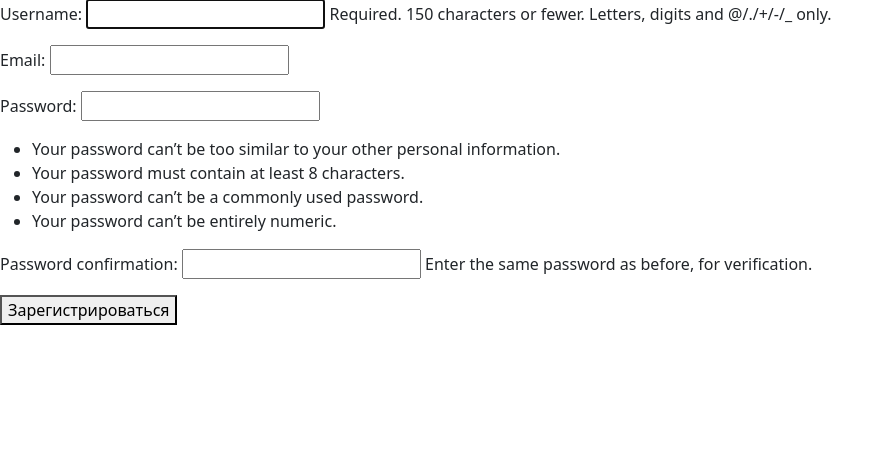
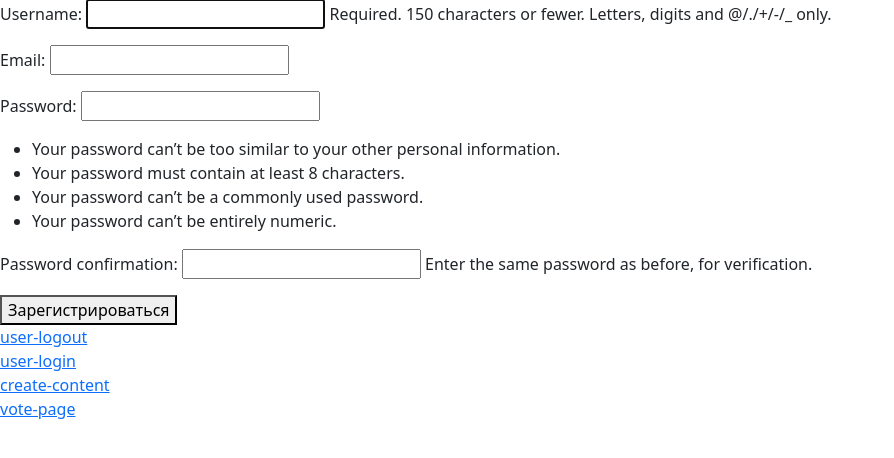
Before and after one commit to Sanzharkhannn/DIPLOM, a Django app: page /register/ in a window 1280 px wide. Shown: the part 57-515 px from the top of the page, without its empty margins (0-894 px from the left). Run offline with Django 4.2, Linux system fonts and the light colour scheme.

Commit message:
html changed added urls in html

```diff
--- a/python/vote/choose/templates/choose/index.html
+++ b/python/vote/choose/templates/choose/index.html
@@ -8,7 +8,11 @@
 {% block content %}
 <body>
     <h1 class="col-sm-4">Добро пожаловать, {{ user.username }}</h1>
-    <a href="{% url 'choose:user-logout' %}">Выйти</a>
+
+    <a href="{% url 'choose:user-logout' %}">user-logout</a><br>
+    <a href="{% url 'choose:vote-success' %}">vote-success</a><br>
+    <a href="{% url 'choose:create-content' %}">create-content</a><br>
+    <a href="{% url 'choose:vote-page' %}">vote-page</a><br>
 
     <p>Default content</p>
 </body>
--- a/python/vote/choose/templates/choose/login.html
+++ b/python/vote/choose/templates/choose/login.html
@@ -16,4 +16,9 @@
         <button type="submit">Войти</button>
     </form>
 
+    <a href="{% url 'choose:user-logout' %}">user-logout</a><br>
+    <a href="{% url 'choose:user-register' %}">user-register</a><br>
+    <a href="{% url 'choose:create-content' %}">create-content</a><br>
+    <a href="{% url 'choose:vote-page' %}">vote-page</a><br>
+
 {% endblock %}
--- a/python/vote/choose/templates/choose/register.html
+++ b/python/vote/choose/templates/choose/register.html
@@ -9,4 +9,9 @@
         {{ form.as_p }}
         <button type="submit">Зарегистрироваться</button>
     </form>
+
+    <a href="{% url 'choose:user-logout' %}">user-logout</a><br>
+    <a href="{% url 'choose:user-login' %}">user-login</a><br>
+    <a href="{% url 'choose:create-content' %}">create-content</a><br>
+    <a href="{% url 'choose:vote-page' %}">vote-page</a><br>
 {% endblock %}
--- a/python/vote/choose/templates/choose/vote.html
+++ b/python/vote/choose/templates/choose/vote.html
@@ -19,4 +19,6 @@
         </form>
     </section>
 
+    <a href="{% url 'choose:vote-page' %}">Все выборы</a>
+
 {% endblock %}
--- a/python/vote/choose/urls.py
+++ b/python/vote/choose/urls.py
@@ -12,5 +12,5 @@ urlpatterns = [
     path('vote/', views.vote_page, name='vote-page'),
     path('vote/create', views.create_content, name='create-content'),
     path('vote-success/', views.vote_success, name='vote-success'),  # Опционально
-
+    path('vote/user/createvote', views.show_votes, name='vote-page'),
 ]
--- a/python/vote/choose/views.py
+++ b/python/vote/choose/views.py
@@ -1,13 +1,12 @@
 from django.template import loader # type: ignore
-from django.http import HttpResponse # type: ignore
-from django.shortcuts import render # type: ignore
+from django.http import HttpResponse, JsonResponse # type: ignore
+from django.shortcuts import render, redirect, get_object_or_404 # type: ignore
 
-from django.shortcuts import redirect # type: ignore
 from .forms import CustomUserCreationForm, CreateContentForVote
 
 from django.contrib.auth import login as auth_login, authenticate, logout as auth_logout
 from django.contrib.auth.decorators import login_required
-from .models import Content
+from .models import Content, Vote
 
 # Create your views here.
 
@@ -72,3 +71,34 @@ def create_content(request):
 
 def vote_success(request):
     return render(request, 'choose/vote_success.html', {'message': 'Content created successfully!'})
+
+
+@login_required
+def show_votes(request):
+    if request.method == 'POST':
+        content_id = request.POST.get('content_id')
+        vote_type = request.POST.get('vote_type')
+
+        # Получаем объект контента
+        content = get_object_or_404(Content, id=content_id)
+
+        # Проверяем, голосовал ли пользователь ранее за этот контент
+        existing_vote = Vote.objects.filter(voter=request.user, content=content).first()
+        if existing_vote:
+            # Если пользователь уже голосовал, обновляем голос
+            existing_vote.vote_type = vote_type
+            existing_vote.save()
+        else:
+            # Если голос первый, создаём новый
+            Vote.objects.create(voter=request.user, content=content, vote_type=vote_type)
+
+        # Возвращаем JSON-ответ, если голосование происходит через AJAX
+        if request.headers.get('x-requested-with') == 'XMLHttpRequest':
+            return JsonResponse({'success': True, 'message': 'Vote registered!'})
+
+        # Перенаправляем на страницу голосования
+        return redirect('choose:vote-page')
+
+    # Показываем список контентов для голосования
+    contents = Content.objects.all()
+    return render(request, 'choose/show-votes.html', {'contents': contents})
```
Also changed, not shown: python/vote/choose/templates/choose/show-votes.html (added, +33 -0 lines), python/vote/db.sqlite3.
